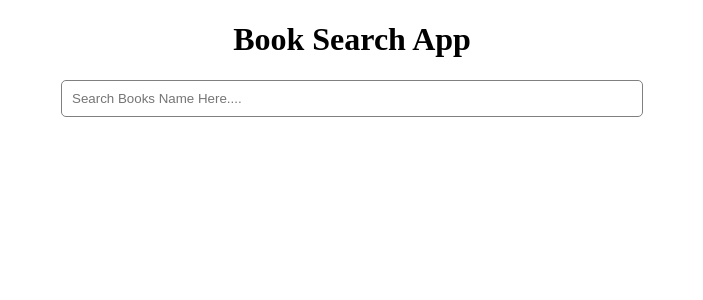
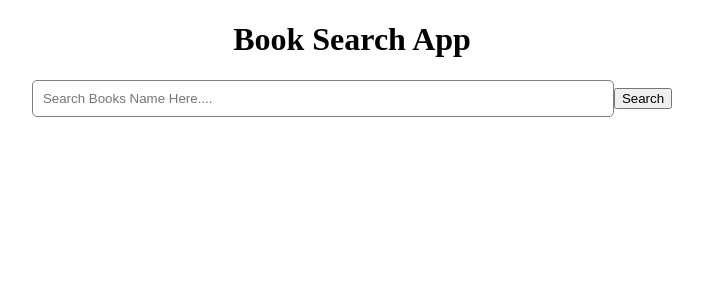
Before and after one commit to devdeadviz/book-search-app, a React (Create React App) app: page / in a window 1280 px wide. Shown: the top 300 px of the page, without its empty margins (288-991 px from the left). Built offline with nearby package versions, Linux system fonts and the light colour scheme.

Commit message:
feat: add search functionality

```diff
--- a/src/components/Search/Search.js
+++ b/src/components/Search/Search.js
@@ -1,13 +1,18 @@
 import "./Search.css";
 
-const Search = () => {
+const Search = ({ bookKeyword, setBookKeyword, searchBookHandler }) => {
   return (
     <>
-      <input
-        className="book-search"
-        type="text"
-        placeholder="Search Books Name Here...."
-      />
+      <form onSubmit={searchBookHandler}>
+        <input
+          className="book-search"
+          type="text"
+          placeholder="Search Books Name Here...."
+          onChange={(e) => setBookKeyword(e.target.value)}
+          value={bookKeyword}
+        />
+        <button type="submit">Search</button>
+      </form>
     </>
   );
 };
--- a/src/pages/Homepage/Homepage.js
+++ b/src/pages/Homepage/Homepage.js
@@ -1,11 +1,26 @@
+import { useState } from "react";
 import { Search } from "../../components";
+import { getVolumes } from "../../services";
 import "./Homepage.css";
 
 const Homepage = () => {
+  const [bookKeyword, setBookKeyword] = useState("");
+  const [books, setBooks] = useState([]);
+
+  const searchBookHandler = async (e) => {
+    e.preventDefault();
+    const data = await getVolumes(bookKeyword);
+    setBooks(data);
+  };
+
   return (
     <div className="homepage-wrapper">
       <h1>Book Search App</h1>
-      <Search />
+      <Search
+        bookKeyword={bookKeyword}
+        setBookKeyword={setBookKeyword}
+        searchBookHandler={searchBookHandler}
+      />
     </div>
   );
 };
--- a/src/services/getVolumes.js
+++ b/src/services/getVolumes.js
@@ -2,12 +2,12 @@ import axios from "axios";
 
 const getVolumes = async (keyword) => {
   try {
-    const data = await axios.get(
+    const { data } = await axios.get(
       `https://www.googleapis.com/books/v1/volumes?q=${keyword}&key=AIzaSyCB9PJwAtu0cslP4CTeVqh3r2vTqgVwcco`
     );
-    console.log("API data", data);
+    return data.items;
   } catch (error) {
-    console.error(error);
+    console.error(error.response.data.error);
   }
 };
 
```
